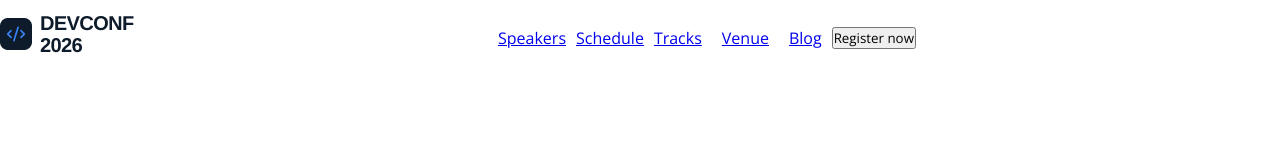
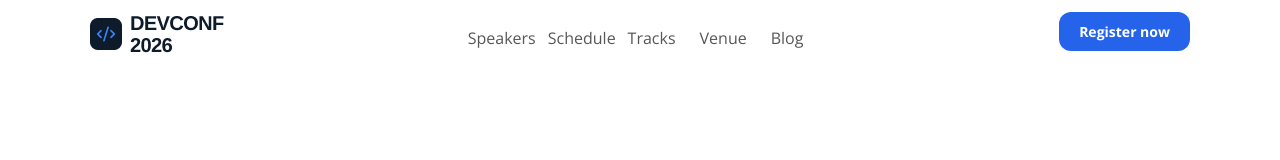
Before and after one commit to MobashsheraRahman/Assignment1, a plain HTML site: page index.html in a window 1280 px wide. Drawn offline with nearby package versions, Linux system fonts and the light colour scheme.

Commit message:
Nav bar completed

```diff
--- a/index.html
+++ b/index.html
@@ -10,11 +10,10 @@
     <link href="https://fonts.googleapis.com/css2?family=Open+Sans:ital,wght@0,300..800;1,300..800&display=swap"
         rel="stylesheet">
 
-
 </head>
 <body>
     <header>
-        <nav>
+        <nav class="container">
             <h2 class="logo"><img src="./images/logo.png" alt="LOGO"></h2>
             <ul>
                 <li><a href="speakers.com">Speakers</a></li>
@@ -22,8 +21,9 @@
                 <li><a href="tracks.com">Tracks</li>
                 <li><a href="venue.com">Venue</li>
                 <li><a href="blog.com">Blog</li>
-                <li><button>Register now</button></li>
             </ul>
+
+            <button class="common-btn">Register now</button>
         </nav>
     </header>
 
--- a/style.css
+++ b/style.css
@@ -3,6 +3,27 @@
   margin: 0;
   font-family: "Open Sans", sans-serif;
 }
+.img{
+    width: 127;
+    height: 48;
+}
+.common-btn{
+    background-color: #2563EB;
+    padding: 10px 20px;
+    border-radius: 12px;
+    font-weight: bold;
+    font-size: 14px;
+    color: white;
+    border: none;
+    cursor: pointer;
+
+
+}
+.container{
+    max-width: 1100px;
+    margin: auto;
+}
+
 nav{
     display: flex;
     justify-content: space-between;
@@ -14,11 +35,13 @@ ul{
     display: flex;
     justify-content: space-between;
     list-style: none;
-    gap: 10px;
+    gap: 12px;
     align-items: center;
 
 }
 
 ul li a{
-    text text-decoration: none;
+    text-decoration: none;
+    color: #575757;
+
 }
```
